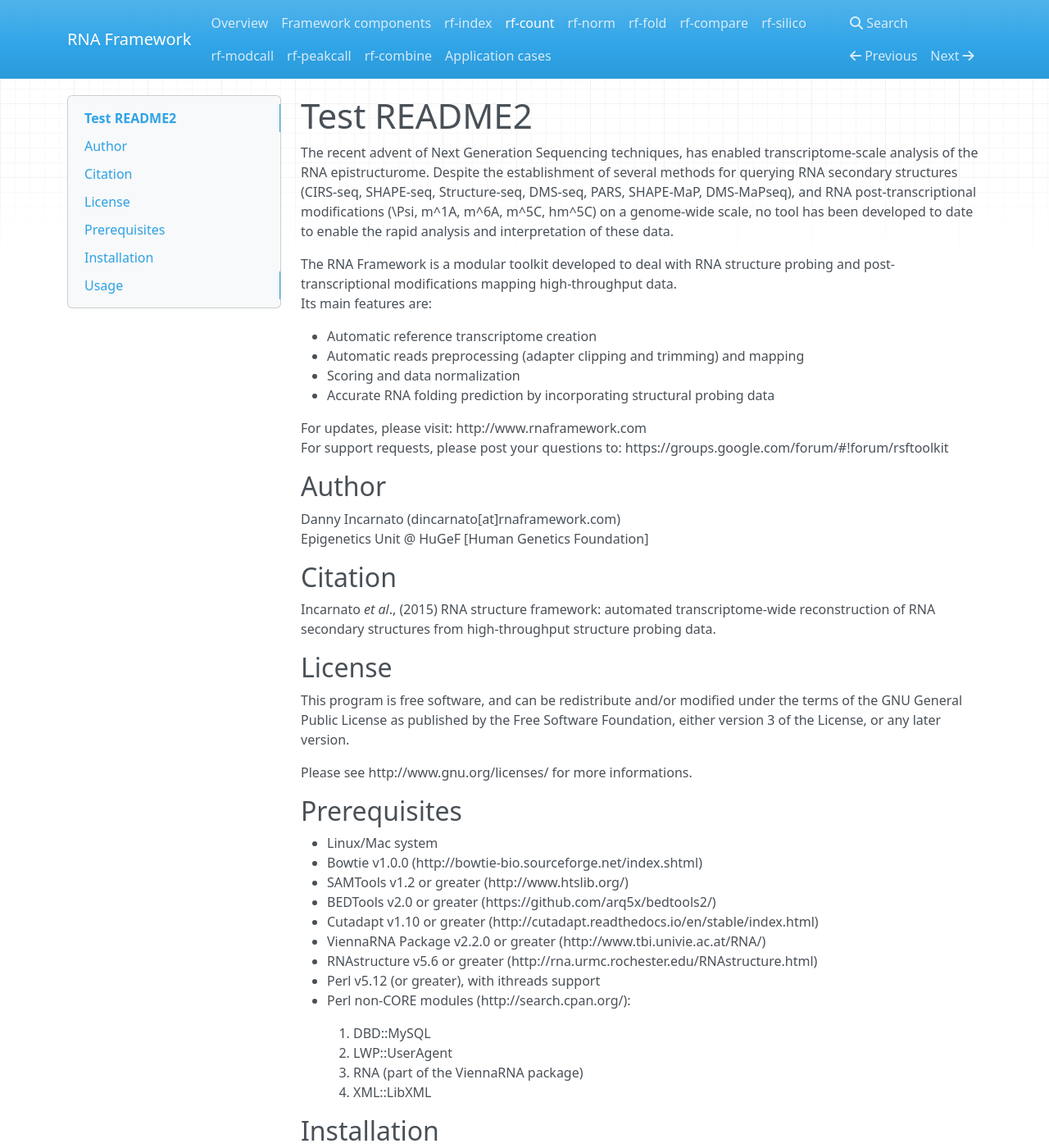
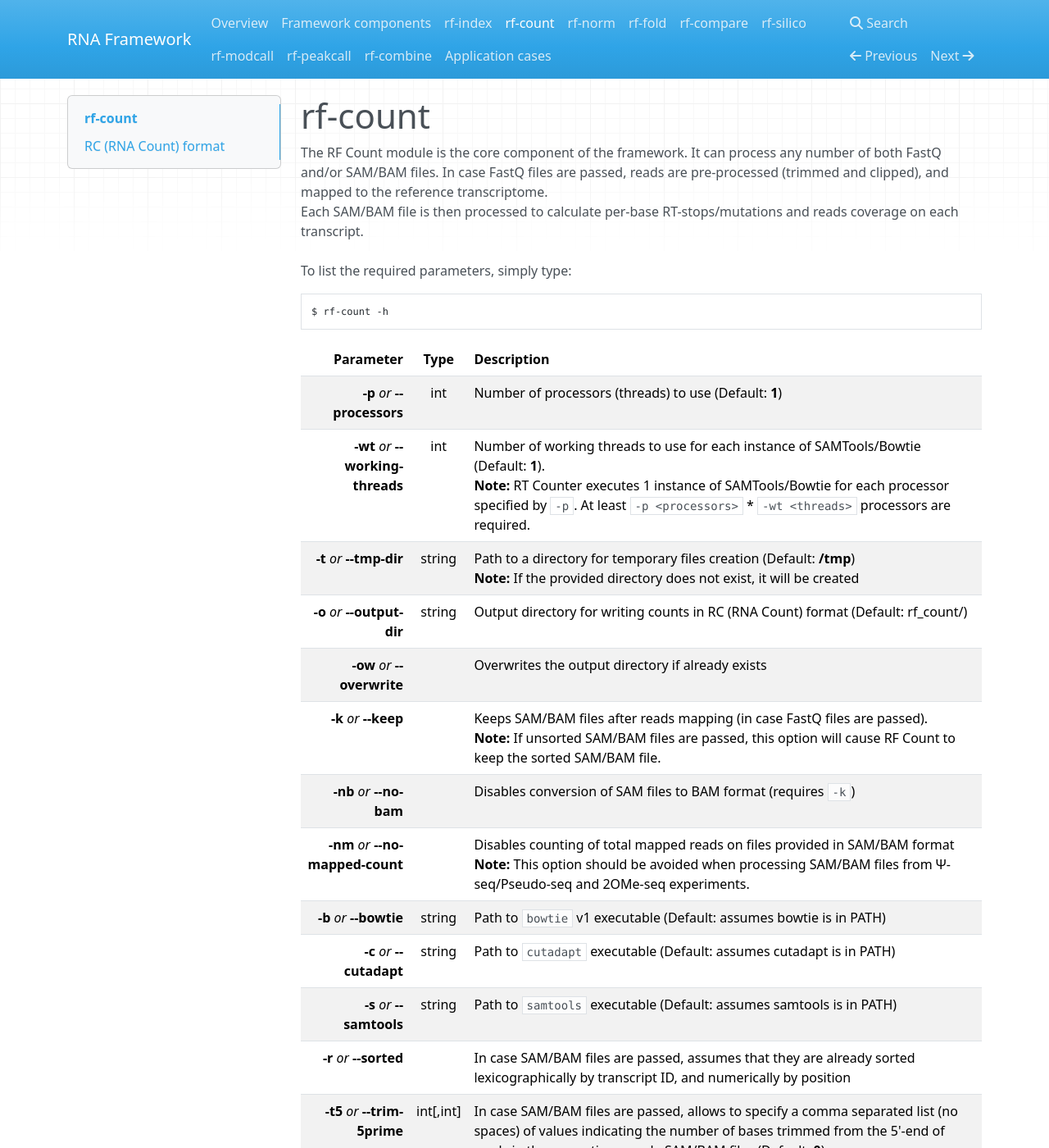
Before and after one commit to dincarnato/RNAFramework, an MkDocs documentation site: the page built from docs/rf-count.md, in a window 1280 px wide and 1400 px high. Shown: the whole window at 82% size. Built offline with MkDocs 1.6.1, drawn with Linux system fonts in a browser that asks for light colours; nearby versions of some CDN libraries; old or Windows-style settings are respelled for this version of MkDocs; some of the changed text lies outside the part shown.

Commit message:
no message

````diff
--- a/docs/rf-count.md
+++ b/docs/rf-count.md
@@ -1,69 +1,59 @@
-# Test README2
+# rf-count
 
-The recent advent of Next Generation Sequencing techniques, has enabled transcriptome-scale analysis of the RNA epistructurome.
-Despite the establishment of several methods for querying RNA secondary structures (CIRS-seq, SHAPE-seq, Structure-seq, DMS-seq, PARS, SHAPE-MaP, DMS-MaPseq), and RNA post-transcriptional modifications (\Psi, m^1A, m^6A, m^5C, hm^5C) on a genome-wide scale, no tool has been developed to date to enable the rapid analysis and interpretation of these data.
+The RF Count module is the core component of the framework. It can process any number of both FastQ and/or SAM/BAM files. In case FastQ files are passed, reads are pre-processed (trimmed and
+clipped), and mapped to the reference transcriptome.<br/>Each SAM/BAM file is then processed to calculate per-base RT-stops/mutations and reads coverage on each transcript.<br /><br />
+To list the required parameters, simply type:
 
-The RNA Framework is a modular toolkit developed to deal with RNA structure probing and post-transcriptional modifications mapping high-throughput data.
-Its main features are:
+```bash
+$ rf-count -h
+```
 
-- Automatic reference transcriptome creation
-- Automatic reads preprocessing (adapter clipping and trimming) and mapping
-- Scoring and data normalization
-- Accurate RNA folding prediction by incorporating structural probing data
-
-For updates, please visit: http://www.rnaframework.com
-For support requests, please post your questions to: https://groups.google.com/forum/#!forum/rsftoolkit
+Parameter         | Type | Description
+----------------: | :--: |:------------
+__-p__ *or* __--processors__ | int | Number of processors (threads) to use (Default: __1__)
+__-wt__ *or* __--working-threads__ | int | Number of working threads to use for each instance of SAMTools/Bowtie (Default: __1__).<br/>__Note:__ RT Counter executes 1 instance of SAMTools/Bowtie for each processor specified by ``-p``. At least ``-p <processors>`` * ``-wt <threads>`` processors are required.
+__-t__ *or* __--tmp-dir__ | string | Path to a directory for temporary files creation (Default: __/tmp__)<br/>__Note:__ If the provided directory does not exist, it will be created
+__-o__ *or* __--output-dir__ | string | Output directory for writing counts in RC (RNA Count) format (Default: rf_count/)
+__-ow__ *or* __--overwrite__ | | Overwrites the output directory if already exists
+__-k__ *or* __--keep__ | | Keeps SAM/BAM files after reads mapping (in case FastQ files are passed).<br/>__Note:__ If unsorted SAM/BAM files are passed, this option will cause RF Count to keep the sorted SAM/BAM file.
+__-nb__ *or* __--no-bam__ | | Disables conversion of SAM files to BAM format (requires ``-k``)
+__-nm__ *or* __--no-mapped-count__ | | Disables counting of total mapped reads on files provided in SAM/BAM format<br/>__Note:__ This option should be avoided when processing SAM/BAM files from &Psi;-seq/Pseudo-seq and 2OMe-seq experiments.
+__-b__ *or* __--bowtie__ | string | Path to ``bowtie`` v1 executable (Default: assumes bowtie is in PATH)
+__-c__ *or* __--cutadapt__ | string | Path to ``cutadapt`` executable (Default: assumes cutadapt is in PATH)
+__-s__ *or* __--samtools__ | string | Path to ``samtools`` executable (Default: assumes samtools is in PATH)
+__-r__ *or* __--sorted__ | | In case SAM/BAM files are passed, assumes that they are already sorted lexicographically by transcript ID, and numerically by position
+__-t5__ *or* __--trim-5prime__ | int[,int] | In case SAM/BAM files are passed, allows to specify a comma separated list (no spaces) of values indicating the number of bases trimmed from the 5'-end of reads in the respective sample SAM/BAM files (Default: __0__)<br/>__Note #1:__ Values must be provided in the same order as the input files (e.g. rf-count -t5 0,5 file1.bam file2.bam, will consider 0 bases trimmed from file1 reads, and 5 bases trimmed from file2 reads)<br/>__Note #2:__ If a single value is specified along with multiple SAM/BAM files, it will be used for all files
+__-f__ *or* __--fasta__ | string | Path to a FASTA file containing the reference transcripts<br/>__Note #1:__ Transcripts in this file must match transcripts in SAM/BAM file headers<br/>__Note #2:__ This can be omitted if a Bowtie index is specified by ``-bi`` (or ``--bowtie-index``)
+__-i__ *or* __--include-clipped__ | | Include reads that have been soft/hard-clipped at their 5'-end when calculating RT-stops<br/>__Note:__ The default behavior is to exclude soft/hard-clipped reads. When this option is active, the RT-stop position is considered to be the position preceding the clipped bases. This option has no effect when ``-m`` (or ``--count-mutations``) is enabled.
+__-m__ *or* __--count-mutations__ | | Enables mutations count instead of RT-stops count (for SHAPE-MaP/DMS-MaPseq)
+__-nd__ *or* __--no-deletions__ | | Disables counting unambiguously mapped deletions as mutations (requires ``-m``)
+__-co__ *or* __--coverage-only__ | | Only calculates per-base coverage (disables RT-stops/mutations count)
+  | | __FASTX Clipper options__
+__-ca__ *or* __--cutadapt-adapter__ | string | Sequence of 3' adapter for clipping (Default: __TGGAATTCTCGGGTGCCAAGG__, Illumina TruSeq Small RNA 3’ Adapter)
+__-cl__ *or* __--cutadapt-len__ | int | Minimum length to keep reads after clipping (&ge;10, Default: __25__)
+__-cm__ *or* __--cutadapt-min-align__ | int | Minimum alignment in nt to adapter’s sequence (&gt;0, Default: __1__)
+__-cp__ *or* __--clipped__ | | Assumes that reads have been already clipped
+  | | __Bowtie options__
+__-bn__ *or* __--bowtie-n__ | int | Use Bowtie mapper in -n mode (0-3 mismatches, Default: __2__)
+__-bv__ *or* __--bowtie-v__ | int | Use Bowtie mapper in -v mode (0-3 mismatches, Default: __disabled__).<br/>__Note:__ If both ``--bowtie-v`` and ``--bowtie-n`` parameters are passed, the ``--bowtie-n`` mode will be overriden by the ``--bowtie-v`` mode.
+__-bm__ *or* __--bowtie-max__ | int |Discard alignment if more than this number of alignments exist (Default: __1__)
+__-bk__ *or* __--bowtie-multimap__ | int | Report up to this number of equally scoring positions for multi-mapping reads (Default: __1__)
+__-ba__ *or* __--bowtie-all__ | | Report all equally scoring positions for multi-mapping reads (Default: __disabled__, reports only uniquely mapped reads)
+__-bc__ *or* __--bowtie-chunkmbs__ | int | Maximum MB of RAM for best-first search frames (Default: __128__)
+__-bi__ *or* __--bowtie-index__ | string | Path to transcriptome reference index (see ``rf-index``)
 
 
-## Author
+## RC (RNA Count) format
 
-Danny Incarnato (dincarnato[at]rnaframework.com)
-Epigenetics Unit @ HuGeF [Human Genetics Foundation]
+RF Count produces a RC (RNA Count) file for each analyzed sample. RC files are proprietary binary files,
+that store transcript’s sequence, per-base RT-stop/mutation counts, and per-base reads coverage. These files can be indexed for fast random access.<br/>
+Each entry in a RTC file is structured as follows:
 
-
-## Citation
-
-Incarnato *et al*., (2015) RNA structure framework: automated transcriptome-wide reconstruction of RNA secondary structures from high-throughput structure probing data.
-
-
-## License
-
-This program is free software, and can be redistribute and/or modified under the terms of the GNU General Public License as published by the Free Software Foundation, either version 3 of the License, or any later version.
-
-Please see http://www.gnu.org/licenses/ for more informations.
-
-
-## Prerequisites
-
-- Linux/Mac system
-- Bowtie v1.0.0 (http://bowtie-bio.sourceforge.net/index.shtml)
-- SAMTools v1.2 or greater (http://www.htslib.org/)
-- BEDTools v2.0 or greater (https://github.com/arq5x/bedtools2/)
-- Cutadapt v1.10 or greater (http://cutadapt.readthedocs.io/en/stable/index.html)
-- ViennaRNA Package v2.2.0 or greater (http://www.tbi.univie.ac.at/RNA/)
-- RNAstructure v5.6 or greater (http://rna.urmc.rochester.edu/RNAstructure.html)
-- Perl v5.12 (or greater), with ithreads support
-- Perl non-CORE modules (http://search.cpan.org/):
-
-    1. DBD::MySQL
-    2. LWP::UserAgent
-    3. RNA (part of the ViennaRNA package)
-    4. XML::LibXML
-
-
-## Installation
-
-Clone RSF git repository:
-```bash
-git clone https://github.com/dincarnato/RNAFramework
-```
-This will create the RNAFramework folder.
-To add RNA Framework executables to your PATH, simply type:
-```bash
-export PATH=$PATH:/path/to/RNAFramework
-```
-
-## Usage
-
-Please refer to the RNA Framework manual.
-To obtain parameters list, simply call the required program with the "-h" (or "--help") parameter.
+Field             | Description    |  Type
+----------------: | :------------: | :----------
+__len\_transcript\_id__ | Length of the transcript ID (plus 1, including NULL) | uint32\_t
+__transcript\_id__ | Transcript ID (NULL terminated) | char[len\_transcript\_id]
+__len\_seq__ | Length of sequence | uint32\_t
+__seq__ | 4-bit encoded sequence: 'ACGTN' -> \[0,4] (High nybble first) | uint8\_t\[(len_seq+1)/2]
+__counts__ | Transcript's per base RT-stops (or mutations) | uint32\_t[len\_seq]
+__counts__ | Transcript's per base coverage | uint32\_t[len\_seq]
````
Also changed, not shown: docs/rf-index.md (+16 -1 lines).
